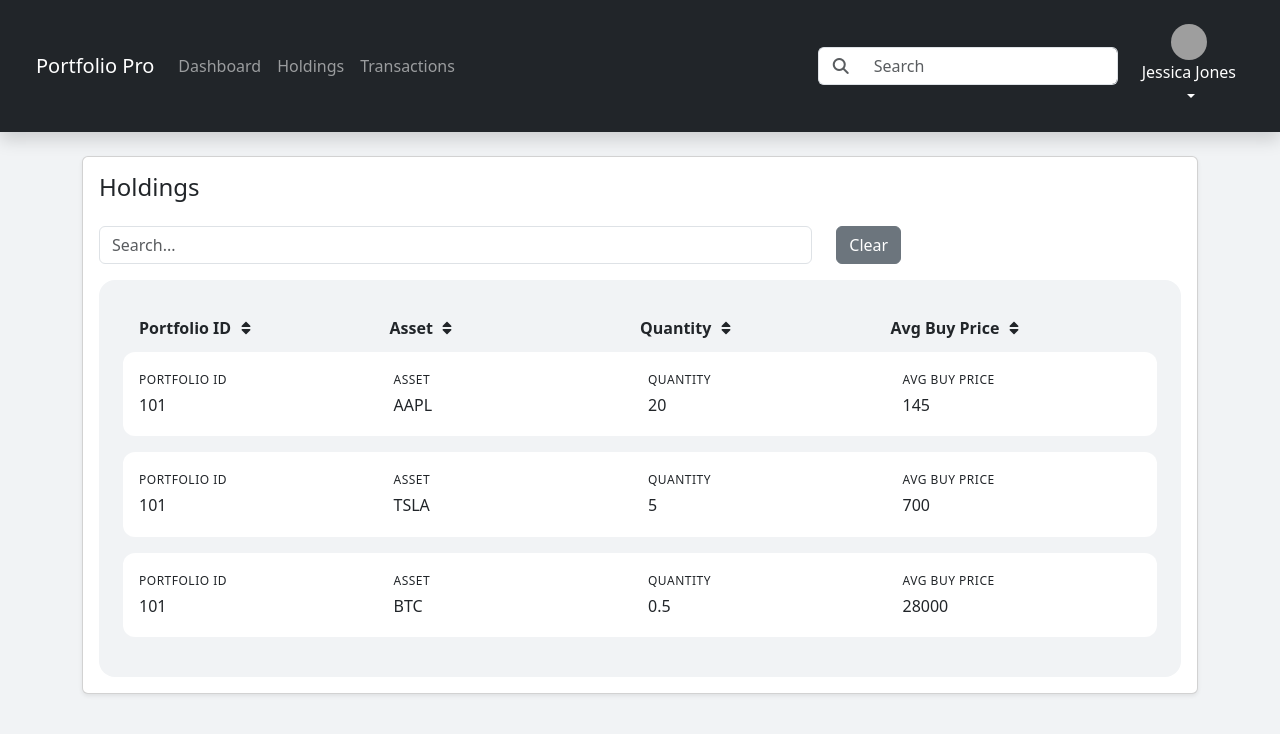
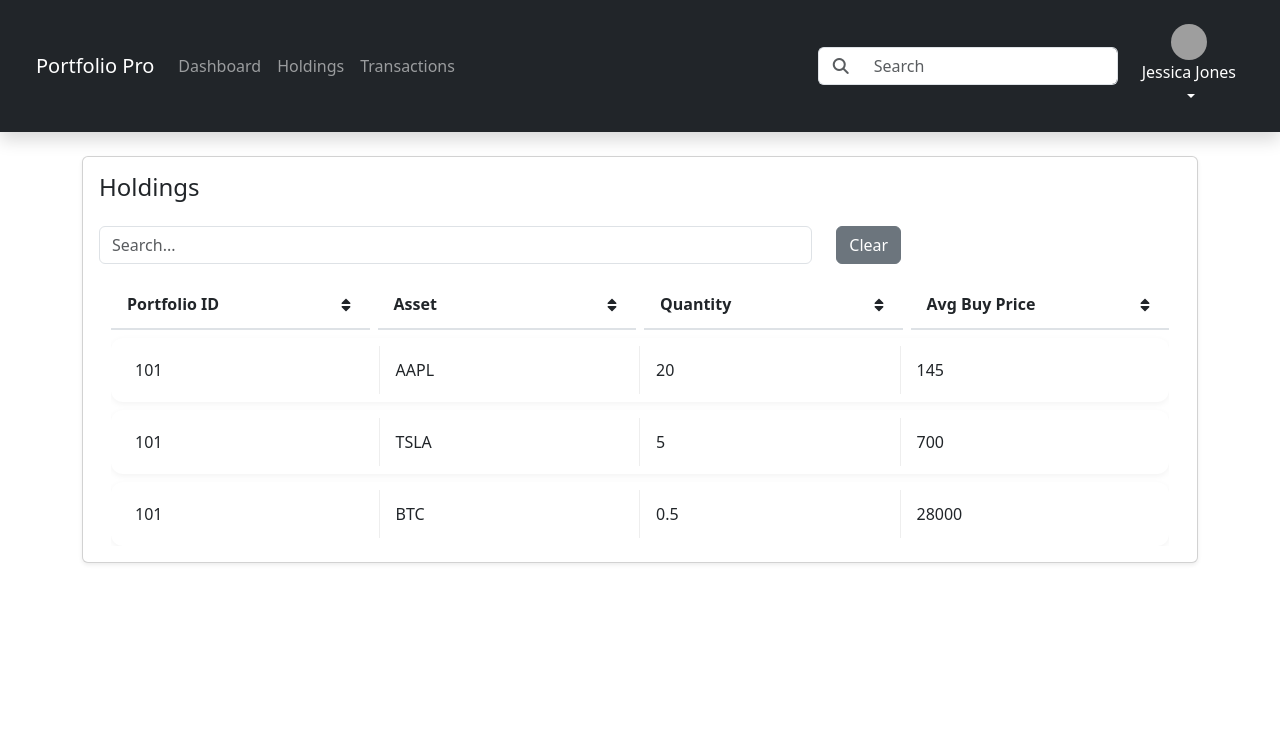
Before and after one commit to angelstephanie/HK-Portfolio-Management-System, a React (Create React App) app in the folder frontend/: page /holdings in a window 1280 px wide. Shown: the top 734 px of the page. Built offline with nearby package versions, Linux system fonts and the light colour scheme; grey boxes are pictures that could not be loaded.

Commit message:
Fixed styling on dataTable.

```diff
--- a/frontend/src/components/dataTable.js
+++ b/frontend/src/components/dataTable.js
@@ -1,15 +1,13 @@
 import React, { useState } from 'react';
 import { FaSort, FaSortUp, FaSortDown, FaTimes } from 'react-icons/fa';
+import 'bootstrap/dist/css/bootstrap.min.css';
 import '../styles/dataTable.css';
 
 const DataTable = ({ columns, data, globalFilter }) => {
   const [sortConfig, setSortConfig] = useState(null);
 
   const filteredData = data.filter((row) =>
-    Object.values(row)
-      .join(' ')
-      .toLowerCase()
-      .includes(globalFilter.toLowerCase())
+    Object.values(row).join(' ').toLowerCase().includes(globalFilter.toLowerCase())
   );
 
   const sortedData = React.useMemo(() => {
@@ -39,23 +37,28 @@ const DataTable = ({ columns, data, globalFilter }) => {
     return sortConfig.direction === 'asc' ? <FaSortUp /> : <FaSortDown />;
   };
 
+  const columnGridStyle = {
+    gridTemplateColumns: `repeat(${columns.length}, minmax(150px, 1fr))`,
+  };
+
   return (
-    <div className="data-table-container">
-      <div className={`header-row ${columns.length > 6 ? 'many-columns' : ''}`}>
+    <div className="container-fluid">
+      <div className="table-wrapper">
+        <div className="table-grid" style={columnGridStyle}>
           {columns.map((col) => (
             <div
               key={col.accessor}
               className="header-cell"
               onClick={() => handleSort(col.accessor)}
             >
-            {col.header} {renderSortIcon(col.accessor)}
-
+              <span>{col.header}</span>
+              <span className="ms-2">{renderSortIcon(col.accessor)}</span>
               {sortConfig && sortConfig.key === col.accessor && (
                 <button
                   className="clear-sort-icon"
                   onClick={(e) => {
-                  e.stopPropagation(); // Prevent sort toggle
-                  setSortConfig(null); // Clear sorting
+                    e.stopPropagation();
+                    setSortConfig(null);
                   }}
                   title="Clear sorting"
                   aria-label={`Clear sorting on ${col.header}`}
@@ -64,21 +67,18 @@ const DataTable = ({ columns, data, globalFilter }) => {
                   <FaTimes />
                 </button>
               )}
-
             </div>
           ))}
-      </div>
 
           {sortedData.length === 0 ? (
             <p className="text-center text-muted py-3">No data available</p>
           ) : (
             sortedData.map((row, idx) => (
-          <div key={idx} className="row-card">
-            <div className={`row-card-content ${columns.length > 6 ? 'many-columns' : ''}`}>
+              <div key={idx} className="row-card" style={{ gridColumn: `span ${columns.length}` }}>
+                <div className="row-card-grid" style={columnGridStyle}>
                   {columns.map((col) => (
-                <div key={col.accessor} className="row-field">
-                  <div className="row-field-label">{col.header}</div>
-                  <div className="row-field-value">{row[col.accessor]}</div>
+                    <div key={col.accessor} className="row-cell">
+                      {row[col.accessor]}
                     </div>
                   ))}
                 </div>
@@ -86,7 +86,109 @@ const DataTable = ({ columns, data, globalFilter }) => {
             ))
           )}
         </div>
+      </div>
+    </div>
   );
-}
+};
 
-export default DataTable;
+export default DataTable
+
+// import React, { useState } from 'react';
+// import { FaSort, FaSortUp, FaSortDown, FaTimes } from 'react-icons/fa';
+// import '../styles/dataTable.css';
+
+// const DataTable = ({ columns, data, globalFilter }) => {
+//   const [sortConfig, setSortConfig] = useState(null);
+
+//   const filteredData = data.filter((row) =>
+//     Object.values(row)
+//       .join(' ')
+//       .toLowerCase()
+//       .includes(globalFilter.toLowerCase())
+//   );
+
+//   const sortedData = React.useMemo(() => {
+//     if (!sortConfig) return filteredData;
+//     const { key, direction } = sortConfig;
+//     return [...filteredData].sort((a, b) => {
+//       const aVal = a[key];
+//       const bVal = b[key];
+//       if (aVal < bVal) return direction === 'asc' ? -1 : 1;
+//       if (aVal > bVal) return direction === 'asc' ? 1 : -1;
+//       return 0;
+//     });
+//   }, [filteredData, sortConfig]);
+
+//   const handleSort = (key) => {
+//     setSortConfig((prev) => {
+//       if (!prev || prev.key !== key) return { key, direction: 'asc' };
+//       return {
+//         key,
+//         direction: prev.direction === 'asc' ? 'desc' : 'asc',
+//       };
+//     });
+//   };
+
+//   const renderSortIcon = (key) => {
+//     if (!sortConfig || sortConfig.key !== key) return <FaSort />;
+//     return sortConfig.direction === 'asc' ? <FaSortUp /> : <FaSortDown />;
+//   };
+
+//   return (
+//     <div className="data-table-container">
+//       <div className="scroll-container">
+//         <div
+//           className="table-grid"
+//           style={{ gridTemplateColumns: `repeat(${columns.length}, minmax(150px, 1fr))` }}
+//         >
+//           {/* Header Row */}
+//           {columns.map((col) => (
+//             <div
+//               key={col.accessor}
+//               className="header-cell"
+//               onClick={() => handleSort(col.accessor)}
+//             >
+//               {col.header} {renderSortIcon(col.accessor)}
+//               {sortConfig && sortConfig.key === col.accessor && (
+//                 <button
+//                   className="clear-sort-icon"
+//                   onClick={(e) => {
+//                     e.stopPropagation();
+//                     setSortConfig(null);
+//                   }}
+//                   title="Clear sorting"
+//                   aria-label={`Clear sorting on ${col.header}`}
+//                   type="button"
+//                 >
+//                   <FaTimes />
+//                 </button>
+//               )}
+//             </div>
+//           ))}
+
+//           {/* Data Rows */}
+//           {sortedData.length === 0 ? (
+//             <p className="text-center text-muted py-3">No data available</p>
+//           ) : (
+//             sortedData.map((row, idx) => (
+//               <div key={idx} className="row-card" style={{ gridColumn: `span ${columns.length}` }}>
+//                 <div
+//                   className="row-card-grid"
+//                   style={{ gridTemplateColumns: `repeat(${columns.length}, minmax(150px, 1fr))` }}
+//                 >
+//                   {columns.map((col) => (
+//                     <div key={col.accessor} className="row-cell">
+//                       <div className="row-field-value">{row[col.accessor]}</div>
+//                     </div>
+//                   ))}
+//                 </div>
+//               </div>
+//             ))
+//           )}
+//         </div>
+//       </div>
+//     </div>
+//   );
+// }
+
+// export default DataTable;
--- a/frontend/src/styles/dataTable.css
+++ b/frontend/src/styles/dataTable.css
@@ -1,105 +1,149 @@
-/* DataTable.css */
-
-:root {
-  --bg-light: #f1f3f5;
-  --card-bg: #ffffff;
-  --text-color: #212529;
-  --card-border-radius: 12px;
+.table-wrapper {
+  overflow-x: auto;
 }
 
-.row-card-content.many-columns {
-  grid-template-columns: repeat(auto-fit, minmax(200px, 1fr));
+.table-grid {
+  display: grid;
+  grid-auto-rows: auto;
+  align-items: center;
+  gap: 0.5rem;
+  min-width: max-content;
 }
 
-.header-row.many-columns {
-    flex-wrap: wrap;
+.header-cell {
+  background-color: #ffffff;
+  font-weight: bold;
+  padding: 0.75rem 1rem;
+  border-bottom: 2px solid #dee2e6;
+  display: flex;
+  align-items: center;
+  justify-content: space-between;
+  white-space: nowrap;
+  position: sticky;
+  top: 0;
+  z-index: 1;
+  cursor: pointer;
+  transition: background-color 0.3s;
 }
 
-body {
-  background-color: var(--bg-light);
-}
-
-.data-table-container {
-  background-color: var(--bg-light);
-  padding: 1.5rem;
-  border-radius: 16px;
+.header-cell:hover {
+  background-color: #f8f9fa;
 }
 
 .clear-sort-icon {
+  background: none;
   border: none;
+  cursor: pointer;
+  padding: 0;
+  margin-left: 0.5rem;
   color: #888;
 }
 
-.clear-sort-icon:hover {
-  color: #495057;
-}
-
-
 .row-card {
-  background-color: var(--card-bg);
-  border-radius: var(--card-border-radius);
-  margin-bottom: 1rem;
-  padding: 1.2rem 1rem;
+  background: #ffffff;
+  border-radius: 12px;
+  padding: 0.5rem;
+  box-shadow: 0 2px 6px rgba(0, 0, 0, 0.05);
+  transition: box-shadow 0.2s ease, transform 0.2s ease;
 }
 
 .row-card:hover {
-  transform: scale(1.016);
-  box-shadow: 0px 6px 20px rgba(0, 0, 0, 0.2);
+  box-shadow: 0 4px 12px rgba(0, 0, 0, 0.15);
+  transform: translateY(-2px);
 }
 
-.row-card-content {
+.row-card-grid {
   display: grid;
-  grid-template-columns: repeat(auto-fit, minmax(140px, 1fr));
-  gap: 1rem;
+  align-items: center;
 }
 
-/* .row-field {
+.row-cell {
+  padding: 0.75rem 1rem;
+  white-space: nowrap;
+  overflow: hidden;
+  text-overflow: ellipsis;
+  border-right: 1px solid #eee;
   display: flex;
-  flex-direction: column;
-  cursor: pointer;
-} */
+  align-items: center;
+}
 
-.row-field-label {
-  font-size: 0.75rem;
-  color: var(--label-color);
-  text-transform: uppercase;
-  letter-spacing: 0.5px;
-  margin-bottom: 0.25rem;
+.row-cell:last-child {
+  border-right: none;
+}
+
+/* .data-table-container {
+  background-color: var(--bg-light);
+  padding: 1rem;
+  border-radius: 16px;
+  overflow-x: auto;
+}
+
+.scroll-container {
+  min-width: max-content;
+}
+
+.table-grid {
+  display: grid;
+  grid-auto-rows: auto;
+  align-items: center;
+  gap: 0.5rem;
+}
+.header-cell {
+  font-weight: bold;
+  background: var(--card-bg);
+  padding: 0.75rem 1rem;
+  border-bottom: 2px solid #dee2e6;
+  display: flex;
+  align-items: center;
+  gap: 0.5rem;
+  white-space: nowrap;
+  position: sticky;
+  top: 0;
+  z-index: 1;
+}
+
+.row-card {
+  background: var(--card-bg);
+  border-radius: 12px;
+  padding: 0.5rem;
+  box-shadow: 0 2px 6px rgba(0, 0, 0, 0.05);
+  transition: box-shadow 0.2s ease;
+  display: grid;
+  gap: 0.5rem;
+}
+
+.row-card:hover {
+  box-shadow: 0 4px 12px rgba(0, 0, 0, 0.1);
+}
+
+.row-card-grid {
+  display: grid;
+  align-items: center;
+}
+
+.row-cell {
+  padding: 0.75rem 1rem;
+  white-space: nowrap;
+  overflow: hidden;
+  text-overflow: ellipsis;
+  border-right: 1px solid #eee;
+}
+
+.row-cell:last-child {
+  border-right: none;
 }
 
 .row-field-value {
   font-size: 1rem;
   font-weight: 500;
-  color: var(--text-color);
+  color: #212529;
 }
 
-.header-row-container {
-  display: flex;
-  margin-bottom: 1rem;
-}
-
-.header-row {
-  display: flex;
-  background: var(--bg-light);
-  padding: 0.75rem 1rem;
-  font-weight: 600;
-}
-
-.header-cell {
-  flex: 1;
+.clear-sort-icon {
+  background: none;
+  border: none;
   cursor: pointer;
-  display: flex;
-  align-items: center;
-  gap: 0.4rem;
-  color: var(--text-color);
-}
-
-.table-scroll-wrapper {
-  overflow-x: auto;
-  width: 100%;
-}
-
-.header-row,
-.row-card-content {
-  min-width: max-content;
-}
+  padding: 0;
+  margin-left: 0.5rem;
+  color: #888;
+} */
```
Lines whose indentation alone changed are shown as unchanged.
